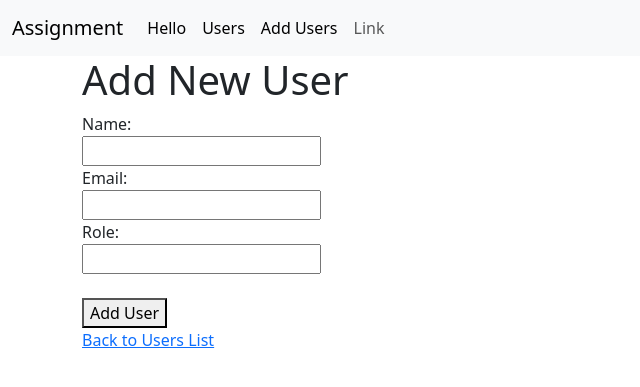
After one commit to Ajsinghh/Flask-user-management, a Flask app: page /new_user in a window 1280 px wide. The commit adds this page. Shown: the top 387 px of the page, without its empty margins (0-640 px from the left). Run offline with Flask 3, Linux system fonts and the light colour scheme.

Commit message:
made new_user route and complete its functionality

```diff
--- a/app.py
+++ b/app.py
@@ -1,8 +1,12 @@
-from flask import Flask, render_template
+from flask import Flask, render_template, request, url_for, flash
 from flask_sqlalchemy import SQLAlchemy
+import os
+from dotenv import load_dotenv
 
 app = Flask(__name__)
 
+load_dotenv()  # Load environment variables from .env file
+app.secret_key = os.getenv('FLASK_SECRET_KEY', 'fallback_secret_key')
 app.config['SQLALCHEMY_DATABASE_URI'] = "mysql+pymysql://root:Ajsingh@localhost/users"
 app.config['SQLALCHEMY_TRACK_MODIFICATIONS'] = False
 db = SQLAlchemy(app)
@@ -30,5 +34,35 @@ def users():
     users = User.query.all()
     return render_template('users.html',users=users)
 
+from flask import request, redirect, url_for, flash
+
+@app.route('/new_user', methods=['GET', 'POST'])
+def new_user():
+    if request.method == 'POST':
+        name = request.form.get('name')
+        email = request.form.get('email')
+        role = request.form.get('role')
+
+        # Validate inputs
+        if not name or not email or not role:
+            flash('All fields are required!', 'error')
+            return render_template('new_user.html')
+
+        # Check for unique email
+        if User.query.filter_by(email=email).first():
+            flash('Email already exists!', 'error')
+            return render_template('new_user.html')
+
+        # Create a new user
+        new_user = User(name=name, email=email, role=role)
+        db.session.add(new_user)
+        db.session.commit()
+
+        flash('User added successfully!', 'success')
+        return redirect(url_for('users'))
+
+    return render_template('new_user.html')
+
+
 if __name__  == "__main__":
     app.run(debug= True)
--- a/templates/base.html
+++ b/templates/base.html
@@ -35,6 +35,9 @@
               <a class="nav-link active" aria-current="page" href="/users">Users</a>
             </li>
             <li class="nav-item">
+              <a class="nav-link active" aria-current="page" href="/new_user">Add Users</a>
+            </li>
+            <li class="nav-item">
               <a class="nav-link" href="#">Link</a>
             </li>
           </ul>
--- /dev/null
+++ b/templates/new_user.html
@@ -0,0 +1,28 @@
+{% extends 'base.html' %}
+
+{% block content %}
+   <div class="container">
+     <h1>Add New User</h1>
+    {% with messages = get_flashed_messages(with_categories=true) %}
+      {% if messages %}
+        <ul>
+          {% for category, message in messages %}
+            <li style="color: {% if category == 'error' %}red{% else %}green{% endif %};">
+              {{ message }}
+            </li>
+          {% endfor %}
+        </ul>
+      {% endif %}
+    {% endwith %}
+    <form method="POST" action="/new_user">
+        <label for="name">Name:</label><br>
+        <input type="text" id="name" name="name"><br>
+        <label for="email">Email:</label><br>
+        <input type="email" id="email" name="email"><br>
+        <label for="role">Role:</label><br>
+        <input type="text" id="role" name="role"><br><br>
+        <button type="submit">Add User</button>
+    </form>
+    <a href="/users">Back to Users List</a>
+   </div>
+{% endblock  %}
```
Also changed, not shown: 1 other file.
